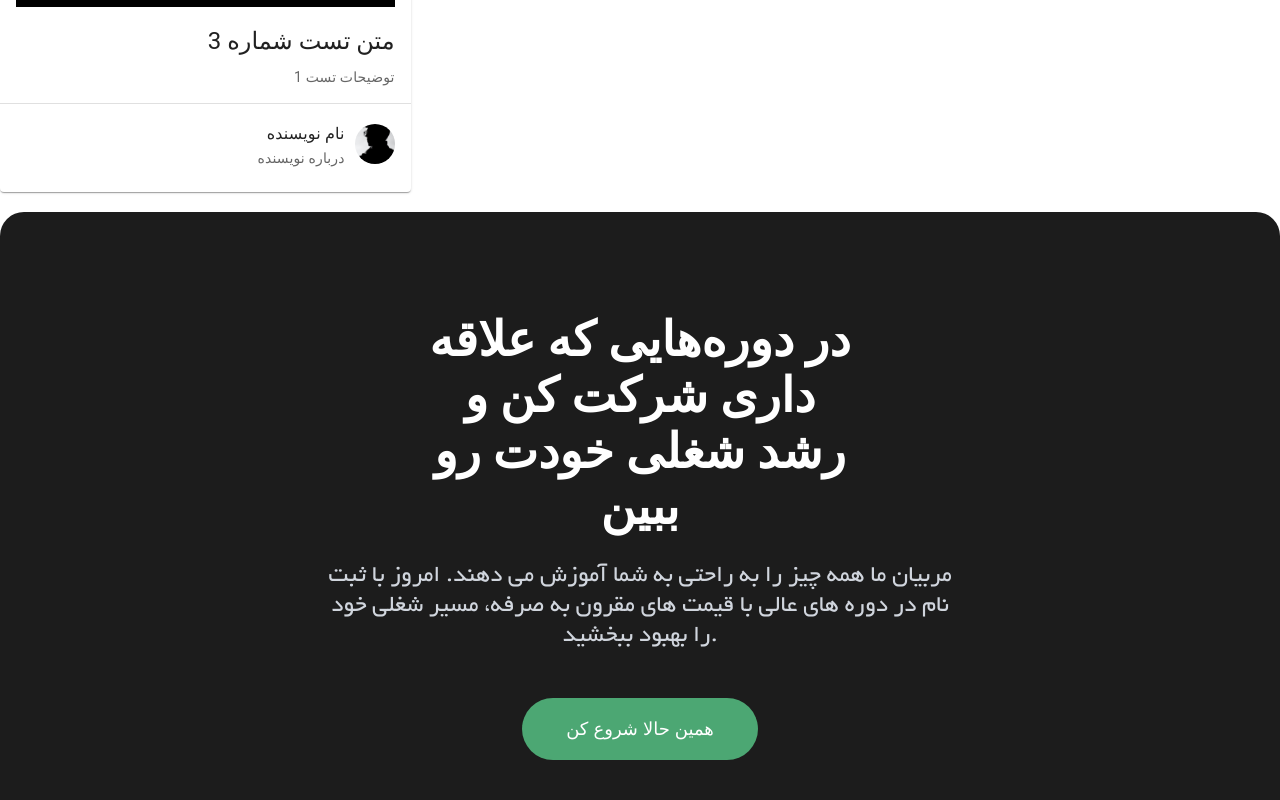
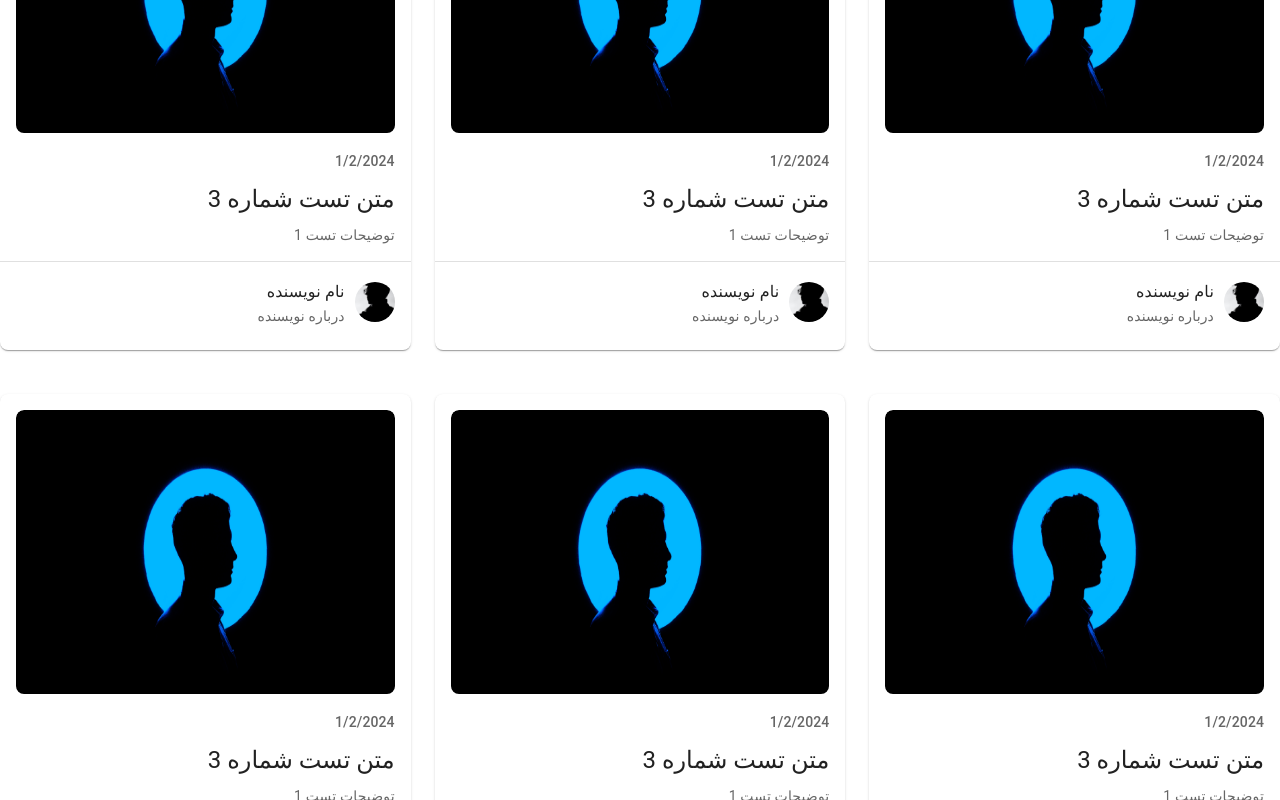
Before and after one commit to amiriar/sadra-v1, a React (Vite) app: page /blog in a window 1280 px wide. Shown: the part 800-1600 px from the top of the page. Built offline with nearby package versions, Linux system fonts and the light colour scheme.

Commit message:
fonts fixed, doing blogs

```diff
--- a/src/components/layouts/Footer.css
+++ b/src/components/layouts/Footer.css
@@ -7,7 +7,9 @@
     justify-content: center;
     text-align: center;
     flex-direction: column;
+    max-width: 1920px;
 
+    margin: 0 auto;
 }
 .Footer_content{
     display: flex;
@@ -18,7 +20,6 @@
     display: inline-flex;
     width: 35%;
     color: var(--base-white);
-    font-family: IRANYekanXFaNum;
     font-size: 48px;
     font-style: normal;
     font-weight: 700;
@@ -49,6 +50,7 @@
     font-size: 18px;
     color: var(--base-white);
     margin-bottom: 114px;
+    font-family: inherit;
 }
 
 .corporations{
@@ -136,7 +138,6 @@
     display: flex;
     align-items: center;
     justify-content: center;
-    font-family: Inter;
     font-size: 12px;
     font-style: normal;
     font-weight: 600;
--- a/src/components/layouts/Header.css
+++ b/src/components/layouts/Header.css
@@ -5,11 +5,12 @@
     font-style: normal;
     font-weight: 00;
     line-height: 24px;
-    max-width: 100%;
+    max-width: 1920px;
     display: flex;
     align-items: center;
     justify-content: space-between;
     padding: 12px 124px;
+    margin: 0 auto;
 }
 
 .List_Logo{
@@ -43,6 +44,7 @@
     font-size: 16px;
     font-style: normal;
     font-weight: 500;
+    font-family: inherit;
 }
 
 .burgur{
--- a/src/components/modules/Blog-modules/BlogCard.jsx
+++ b/src/components/modules/Blog-modules/BlogCard.jsx
@@ -2,16 +2,19 @@ import React from 'react';
 import { Card, CardContent, CardHeader, Avatar, Typography, Divider } from '@mui/material';
 
 const BlogCard = ({ imageData, date, title, description, authorName, authorDescription, authorPicture }) => {
+    console.log(date);
     return (
-        <Card style={{ marginBottom: 20, textAlign:"right" }}>
+        <Card style={{ marginBottom: 20, borderRadius: '0.5rem', textAlign:"right" }}>
             {/* Card Content */}
             <CardContent>
                 {/* Image */}
-            <img src={imageData} alt="Card Image" style={{ width: '100%', height: 'auto' }} />
+                <div style={{ overflow: 'hidden', borderRadius: '0.5rem' }}>
+                    <img src={imageData} alt="Card Image" style={{ aspectRatio:"2/1.5",width: '100%', height: 'auto', borderRadius: '0.5rem' }} />
+                </div>
 
                 {/* Date */}
                 <Typography variant="subtitle2" color="textSecondary" style={{ marginTop: 10 }}>
-            {date}
+                    {date || "test"}
                 </Typography>
 
                 {/* Title */}
@@ -29,14 +32,14 @@ const BlogCard = ({ imageData, date, title, description, authorName, authorDescr
             <Divider />
 
             {/* Author Information */}
-        <CardContent style={{ display: 'flex', justifyContent: 'flex-end', alignItems: 'center', textAlign:"right" }}>
+            <CardContent style={{ direction:"rtl", display: 'flex', justifyContent: 'flex-start', alignItems: 'center', textAlign: 'right' }}>
+                <Avatar src={authorPicture} alt={authorName} style={{ marginLeft: 10 }} />
                 <div>
                     <Typography variant="subtitle1">{authorName}</Typography>
                     <Typography variant="body2" color="textSecondary">
                         {authorDescription}
                     </Typography>
                 </div>
-            <Avatar src={authorPicture} alt={authorName} style={{ marginLeft: 10 }} />
             </CardContent>
         </Card>
     );
--- /dev/null
+++ b/src/pages/Blog.css
@@ -0,0 +1,6 @@
+.blogCardsContainer {
+    max-width: 1440px;
+    margin: 0 auto;
+    direction: rtl;
+    margin-bottom: 2rem;
+}
--- a/src/pages/Blog.jsx
+++ b/src/pages/Blog.jsx
@@ -2,12 +2,20 @@ import React from 'react';
 import Grid from '@mui/material/Grid';
 import BlogCard from '../components/modules/Blog-modules/BlogCard';
 
+//css
+import './Blog.css'
+
 function Blog() {
+    const today = new Date();
+    const month = today.getMonth() + 1;
+    const year = today.getFullYear();
+    const date = today.getDate();
+    const todaysDate =  `${month}/${date}/${year}`;
     const cardData = [
         {
             id:1,
             imageData:"/public/assets/prof.jpg",
-            date: Date.now(),
+            date: todaysDate,
             title:"متن تست شماره 1",
             description:"توضیحات تست 1",
             author:{
@@ -19,7 +27,7 @@ function Blog() {
         {
             id:2,
             imageData:"/public/assets/prof.jpg",
-            date: Date.now(),
+            date: todaysDate,
             title:"متن تست شماره 2",
             description:"توضیحات تست 1",
             author:{
@@ -31,7 +39,7 @@ function Blog() {
         {
             id:3,
             imageData:"/public/assets/prof.jpg",
-            date: Date.now(),
+            date: todaysDate,
             title:"متن تست شماره 3",
             description:"توضیحات تست 1",
             author:{
@@ -41,9 +49,9 @@ function Blog() {
             }
         },
         {
-            id:3,
+            id:4,
             imageData:"/public/assets/prof.jpg",
-            date: Date.now(),
+            date: todaysDate,
             title:"متن تست شماره 3",
             description:"توضیحات تست 1",
             author:{
@@ -51,19 +59,115 @@ function Blog() {
                 picture:"/public/assets/prof2.jpg",
                 description:"درباره نویسنده"
             }
+        },
+        {
+            id:5,
+            imageData:"/public/assets/prof.jpg",
+            date: todaysDate,
+            title:"متن تست شماره 3",
+            description:"توضیحات تست 1",
+            author:{
+                name:"نام نویسنده",
+                picture:"/public/assets/prof2.jpg",
+                description:"درباره نویسنده"
             }
+        },
+        {
+            id:6,
+            imageData:"/public/assets/prof.jpg",
+            date: todaysDate,
+            title:"متن تست شماره 3",
+            description:"توضیحات تست 1",
+            author:{
+                name:"نام نویسنده",
+                picture:"/public/assets/prof2.jpg",
+                description:"درباره نویسنده"
+            }
+        },
+        {
+            id:7,
+            imageData:"/public/assets/prof.jpg",
+            date: todaysDate,
+            title:"متن تست شماره 3",
+            description:"توضیحات تست 1",
+            author:{
+                name:"نام نویسنده",
+                picture:"/public/assets/prof2.jpg",
+                description:"درباره نویسنده"
+            }
+        },
+        {
+            id:8,
+            imageData:"/public/assets/prof.jpg",
+            date: todaysDate,
+            title:"متن تست شماره 3",
+            description:"توضیحات تست 1",
+            author:{
+                name:"نام نویسنده",
+                picture:"/public/assets/prof2.jpg",
+                description:"درباره نویسنده"
+            }
+        },
+        {
+            id:9,
+            imageData:"/public/assets/prof.jpg",
+            date: todaysDate,
+            title:"متن تست شماره 3",
+            description:"توضیحات تست 1",
+            author:{
+                name:"نام نویسنده",
+                picture:"/public/assets/prof2.jpg",
+                description:"درباره نویسنده"
+            }
+        },
+        {
+            id:10,
+            imageData:"/public/assets/prof.jpg",
+            date: todaysDate,
+            title:"متن تست شماره 3",
+            description:"توضیحات تست 1",
+            author:{
+                name:"نام نویسنده",
+                picture:"/public/assets/prof2.jpg",
+                description:"درباره نویسنده"
+            }
+        },
+        {
+            id:11,
+            imageData:"/public/assets/prof.jpg",
+            date: todaysDate,
+            title:"متن تست شماره 3",
+            description:"توضیحات تست 1",
+            author:{
+                name:"نام نویسنده",
+                picture:"/public/assets/prof2.jpg",
+                description:"درباره نویسنده"
+            }
+        },
+        {
+            id:12,
+            imageData:"/public/assets/prof.jpg",
+            date: todaysDate,
+            title:"متن تست شماره 3",
+            description:"توضیحات تست 1",
+            author:{
+                name:"نام نویسنده",
+                picture:"/public/assets/prof2.jpg",
+                description:"درباره نویسنده"
+            }
+        },
+
     ]
 
     return (
-        <div>
-        <h1>BLOG</h1>
+        <div className='blogCardsContainer'>
             <Grid container spacing={3}>
                 {cardData.map((card, index) => (
                 <Grid item key={index} xs={12} sm={6} md={4}>
                     {/* Adjust the xs, sm, and md values to control the number of cards per row */}
                     <BlogCard
                     imageData={card.imageData}
-                date={card.data}
+                    date={card.date}
                     title={card.title}
                     description={card.description}
                     authorName={card.author.name}
```
Also changed, not shown: src/components/routes/AppRoutes.jsx (line endings or trailing spaces). Lines whose indentation alone changed are shown as unchanged.
